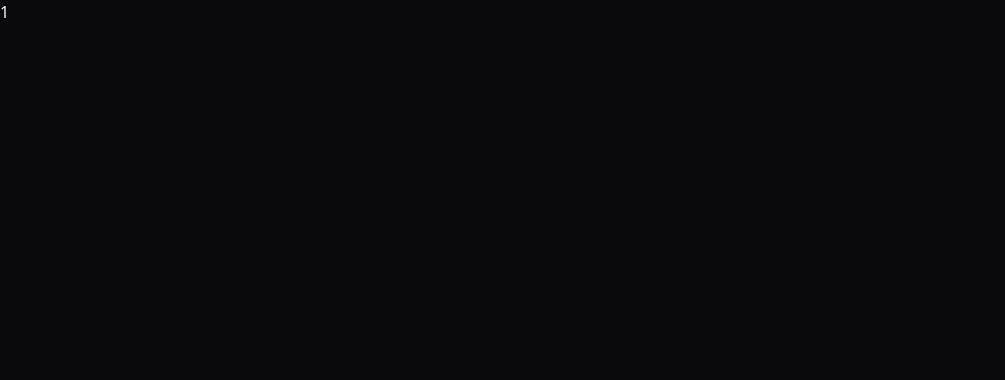
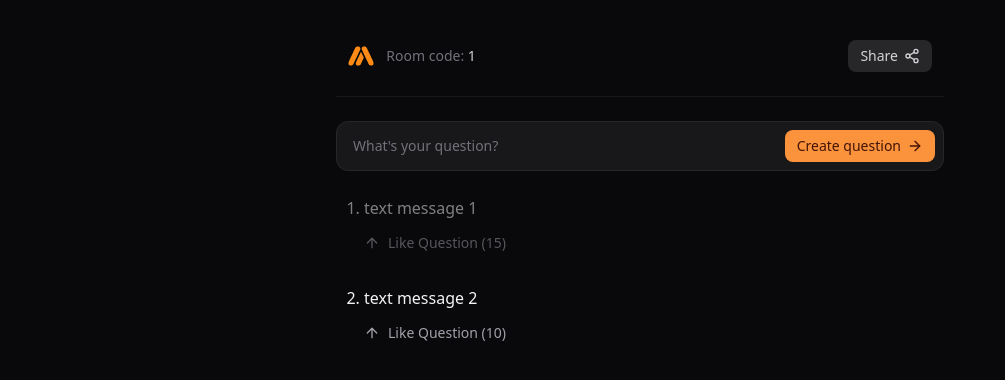
Before and after one commit to leandrorodrigues00/let-me-ask-go-react, a React (Vite) app in the folder react-web/: page /room/1 in a window 1280 px wide. Shown: the top 380 px of the page, without its empty margins (0-1005 px from the left). Built offline with nearby package versions, Linux system fonts and the light colour scheme.

Commit message:
feature/5 - add room page

```diff
--- a/react-web/package.json
+++ b/react-web/package.json
@@ -13,7 +13,8 @@
     "lucide-react": "^0.427.0",
     "react": "19.0.0-rc-68dbd84b-20240812",
     "react-dom": "19.0.0-rc-68dbd84b-20240812",
-    "react-router-dom": "^6.26.0"
+    "react-router-dom": "^6.26.0",
+    "sonner": "^1.5.0"
   },
   "devDependencies": {
     "@eslint/js": "^9.8.0",
--- a/react-web/src/app.tsx
+++ b/react-web/src/app.tsx
@@ -1,3 +1,4 @@
+import { Toaster } from "sonner";
 import { createBrowserRouter, RouterProvider } from "react-router-dom";
 import { CreateRoom } from "./pages/create-room";
 import { Room } from "./pages/room";
@@ -14,5 +15,10 @@
 ]);
 
 export function App() {
-  return <RouterProvider router={router} />;
+  return (
+    <>
+      <RouterProvider router={router} />
+      <Toaster invert richColors />
+    </>
+  );
 }
--- /dev/null
+++ b/react-web/src/components/message.tsx
@@ -0,0 +1,47 @@
+import { ArrowUp } from "lucide-react";
+import { useState } from "react";
+
+interface MessageProps {
+  text: string;
+  amountOfReactions: number;
+  answered?: boolean;
+}
+
+export function Message({
+  text,
+  amountOfReactions,
+  answered = false,
+}: MessageProps) {
+  const [hasReacted, setHasReacted] = useState(false);
+
+  function handleReactToMessage() {
+    setHasReacted(true);
+  }
+
+  return (
+    <li
+      data-answered={answered}
+      className="ml-4 leading-relaxed text-zinc-100 data-[answered=true]:opacity-50 data-[answered=true]:pointer-events-none"
+    >
+      {text}
+      {hasReacted ? (
+        <button
+          className="mt-3 flex items-center gap-2 text-orange-400 text-sm font-medium hover:text-orange-500"
+          type="button"
+        >
+          <ArrowUp className="size-4" />
+          Like Question ({amountOfReactions})
+        </button>
+      ) : (
+        <button
+          onClick={handleReactToMessage}
+          className="mt-3 flex items-center gap-2 text-zinc-400 text-sm font-medium hover:text-zinc-300"
+          type="button"
+        >
+          <ArrowUp className="size-4" />
+          Like Question ({amountOfReactions})
+        </button>
+      )}
+    </li>
+  );
+}
--- a/react-web/src/pages/room.tsx
+++ b/react-web/src/pages/room.tsx
@@ -1,7 +1,67 @@
 import { useParams } from "react-router-dom";
+import { ArrowRight, ArrowUp, Share2 } from "lucide-react";
+import { toast } from "sonner";
+
+import amaLogo from "../assets/ama-logo.svg";
+import { Message } from "../components/message";
 
 export function Room() {
   const { roomId } = useParams();
 
-  return <div>{roomId}</div>;
+  function handleShareRoom() {
+    const url = window.location.href.toString();
+
+    if (navigator.share !== undefined && navigator.canShare()) {
+      navigator.share({ url });
+    } else {
+      navigator.clipboard.writeText(url);
+
+      toast.info("The room link has been copied to the clipboard!");
+    }
+  }
+
+  return (
+    <div className="mx-auto max-w-[640px] flex flex-col gap-6 py-10 px-4">
+      <div className="flex items-center gap-3 px-3">
+        <img src={amaLogo} alt="AMA" className="h-5" />
+
+        <span className="text-sm text-zinc-500 truncate">
+          Room code: <span className="text-zinc-300">{roomId}</span>
+        </span>
+
+        <button
+          type="submit"
+          className="ml-auto bg-zinc-800 text-zinc-300 px-3 py-1.5 gap-1.5 flex items-center rounded-lg font-medium text-sm transition-colors hover:bg-zinc-700"
+          onClick={handleShareRoom}
+        >
+          Share
+          <Share2 className="size-4" />
+        </button>
+      </div>
+
+      <div className="h-px w-full bg-zinc-900" />
+
+      <form className="flex items-center gap-2 bg-zinc-900 p-2 rounded-xl border border-zinc-800 ring-orange-400 ring-offset-2 ring-offset-zinc-950 focus-within:ring-1">
+        <input
+          type="text"
+          name="theme"
+          placeholder="What's your question?"
+          className="flex-1 text-sm bg-transparent mx-2 outline-none placeholder:text-zinc-500 text-zinc-100"
+          autoComplete="off"
+        />
+
+        <button
+          type="submit"
+          className="bg-orange-400 text-orange-950 px-3 py-1.5 gap-1.5 flex items-center rounded-lg font-medium text-sm transition-colors hover:bg-orange-500"
+        >
+          Create question
+          <ArrowRight className="size-4" />
+        </button>
+      </form>
+      <ol className="list-decimal list-outside px-3 space-y-8">
+        <Message text="text message 1 " amountOfReactions={15} answered />
+        <Message text="text message 2" amountOfReactions={10} />
+      </ol>
+    </div>
+  );
 }
```
Also changed, not shown: 1 other file (tests, documents, lock files or other folders).
